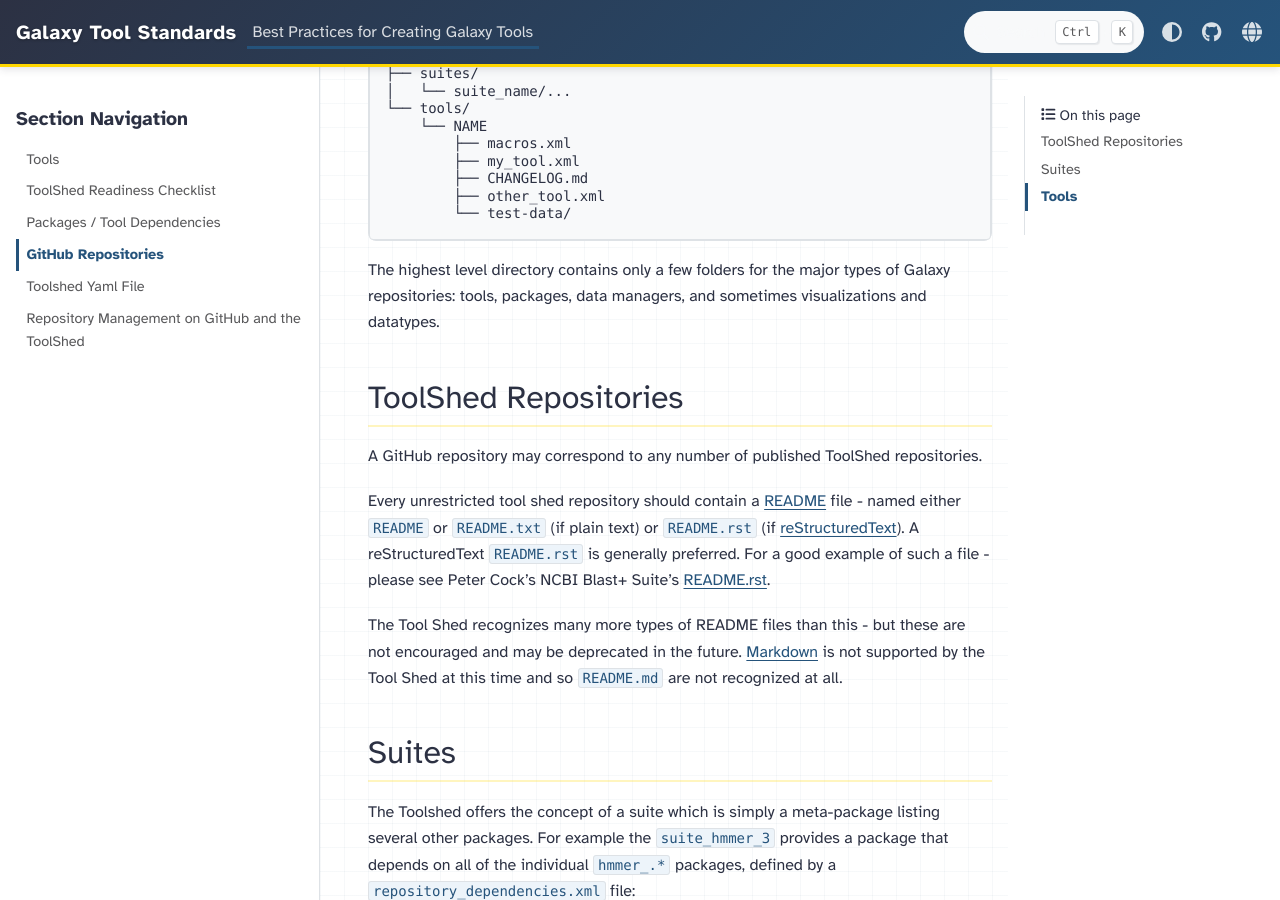
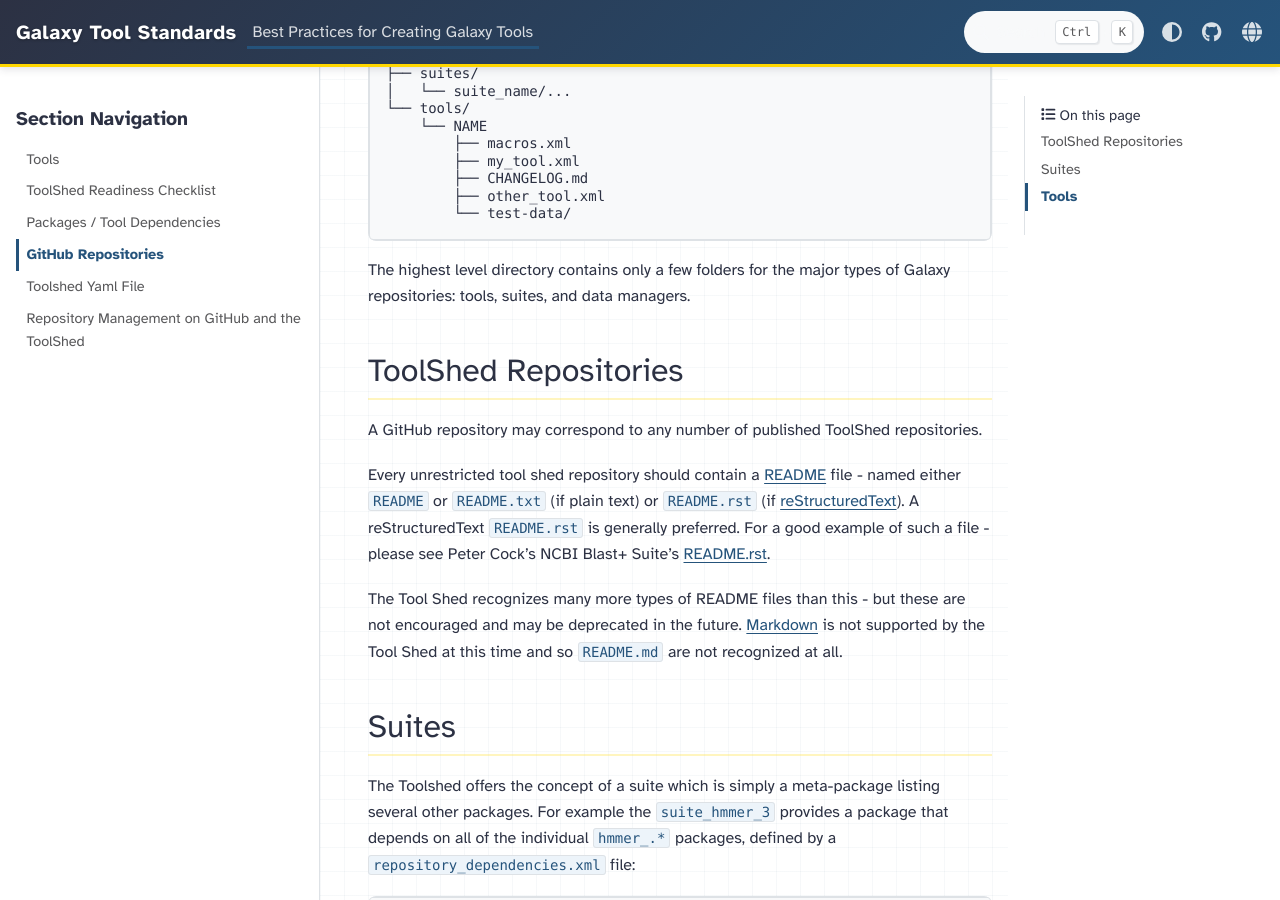
Before and after one commit to galaxy-iuc/standards, a Sphinx documentation site: the page built from docs/best_practices/repositories.rst, in a window 1280 px wide and 900 px high, scrolled down 324 px. Built offline with Sphinx 7.4.7 and the PyData theme 0.15.4, drawn with Linux system fonts in a browser that asks for light colours.

Commit message:
Drop packages from repo-types list
Follows removal of the packages/ tree entry.

Co-Authored-By: Claude Opus 4.8 (1M context) <noreply@anthropic.com>

```diff
--- a/docs/best_practices/repositories.rst
+++ b/docs/best_practices/repositories.rst
@@ -22,7 +22,7 @@ repositories in a structure similar to the following:
             └── test-data/
 
 The highest level directory contains only a few folders for the major types of
-Galaxy repositories: tools, packages, data managers, and sometimes visualizations and datatypes.
+Galaxy repositories: tools, suites, and data managers.
 
 ToolShed Repositories
 ---------------------
```
